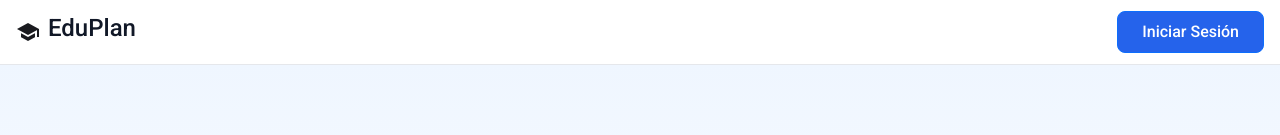
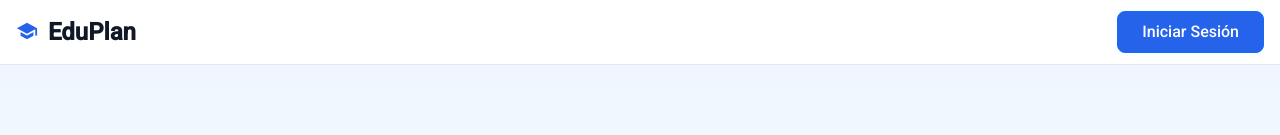
Before and after one commit to UrielTsu/EduPlan-WebApp, an Angular app in the folder EduPlan/: page / in a window 1280 px wide. Shown: the top 135 px of the page. Built offline with nearby package versions, Linux system fonts and the light colour scheme.

Commit message:
Logo Home
Consistencia del logo home con login

```diff
--- a/EduPlan/src/app/screens/home-screen/home-screen.html
+++ b/EduPlan/src/app/screens/home-screen/home-screen.html
@@ -1,10 +1,11 @@
 <div class="eduplan-layout">
   <header class="main-header">
     <div class="container header-content">
-      <div class="logo">
+      <div class="logo" routerLink="/" style="cursor:pointer">
         <mat-icon>school</mat-icon>
         <h1>EduPlan</h1>
       </div>
+
 
       <div class="header-actions">
         <a routerLink="/login" class="btn btn-primary">
--- a/EduPlan/src/app/screens/home-screen/home-screen.scss
+++ b/EduPlan/src/app/screens/home-screen/home-screen.scss
@@ -207,3 +207,20 @@ $breakpoint-lg: 1024px;
   }
 }
 // hola isaac jwjw
+.logo {
+  display: flex;
+  align-items: center;
+  gap: 0.5rem;
+
+  mat-icon {
+    color: #2563eb;
+    font-size: 22px;
+  }
+
+  h1 {
+    margin: 0;
+    font-size: 1.25rem;
+    font-weight: 700;
+    color: #111827;
+  }
+}
--- a/EduPlan/src/app/screens/home-screen/home-screen.ts
+++ b/EduPlan/src/app/screens/home-screen/home-screen.ts
@@ -2,6 +2,7 @@ import { Component } from '@angular/core';
 import { RouterLink } from '@angular/router';
 import { CommonModule } from '@angular/common';
 import { MatIconModule } from '@angular/material/icon';
+
 
 @Component({
   selector: 'HomeScreen',
--- a/EduPlan/src/app/screens/login-screen/login-screen.ts
+++ b/EduPlan/src/app/screens/login-screen/login-screen.ts
@@ -3,12 +3,14 @@ import { FormBuilder, FormGroup, Validators, ReactiveFormsModule } from '@angula
 import { Router } from '@angular/router';
 import { CommonModule } from '@angular/common';
 import { MatIconModule } from '@angular/material/icon';
+import { RouterModule } from '@angular/router';
+
 
 
 @Component({
   selector: 'app-login',
   standalone: true,
-  imports: [CommonModule, ReactiveFormsModule, MatIconModule],
+  imports: [CommonModule, ReactiveFormsModule, MatIconModule, RouterModule],
   templateUrl: './login-screen.html',
   styleUrls: ['./login-screen.scss']
 })
```
